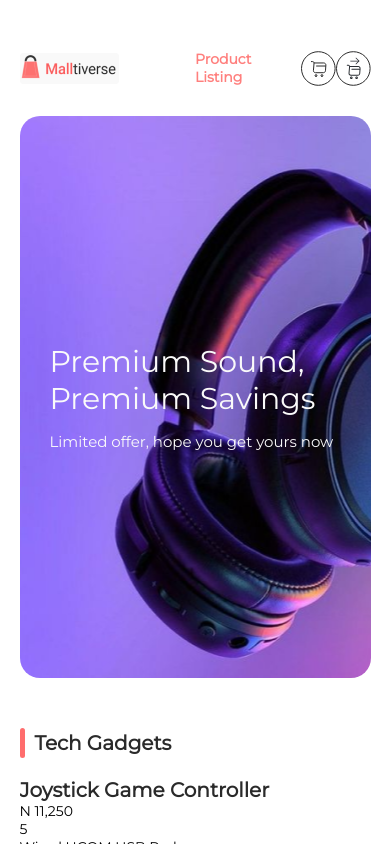
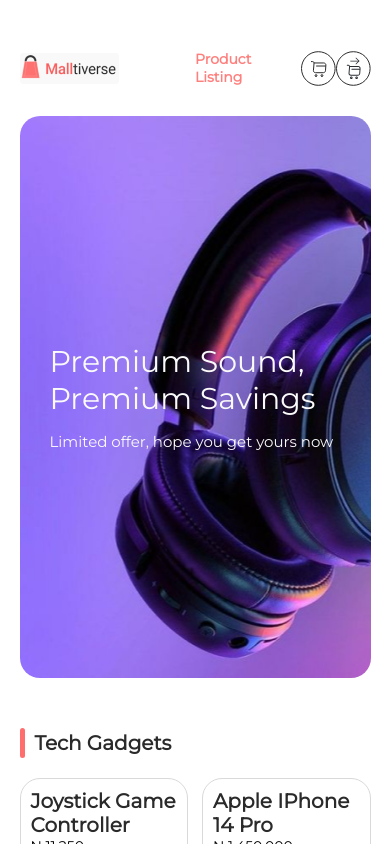
Before and after one commit to monyasau/Malltiverse, a React Native app: screen / in a window 390 px wide. Built offline with nearby package versions, Linux system fonts and the light colour scheme.

Commit message:
Improved design

```diff
--- a/components/ProductGroup.jsx
+++ b/components/ProductGroup.jsx
@@ -8,14 +8,16 @@ const ProductGroup = ({ category, products }) => {
                 <View style={{ height: 30, width: 5, backgroundColor: "#FF5454D9", borderRadius: 4 }} />
                 <Text style={{fontSize: 20, fontWeight: "600", color: "#2A2A2A" }}>{category}</Text>
             </View>
+            <View style={style.productContainer}>
             {products.map((product, index) =>
-            (<View key={index}>
+            (<View key={index} style={style.product}>
                 <Text style={{ color: "#2A2A2A", fontWeight: "600", fontSize: 20 }}>{product.name}</Text>
                 <Text>{product.price}</Text>
                 <Text>{product.rating}</Text>
                 <Text>{product.description}</Text>
             </View>)
             )}
+            </View>
             <View>
             </View>
         </View>
@@ -24,6 +26,19 @@ const ProductGroup = ({ category, products }) => {
 const style = StyleSheet.create({
     container: {
         marginTop: 50
+    },
+    productContainer: {
+        flexDirection: "row",
+        flexWrap: "wrap",
+        justifyContent: "space-between",
+    },
+    product: {
+        width:"48%",
+        borderWidth: 1,
+        borderColor: "#D9D9D9",
+        borderRadius: 20,
+        padding: 10,
+        marginBottom: 20
     }
 })
 
```
